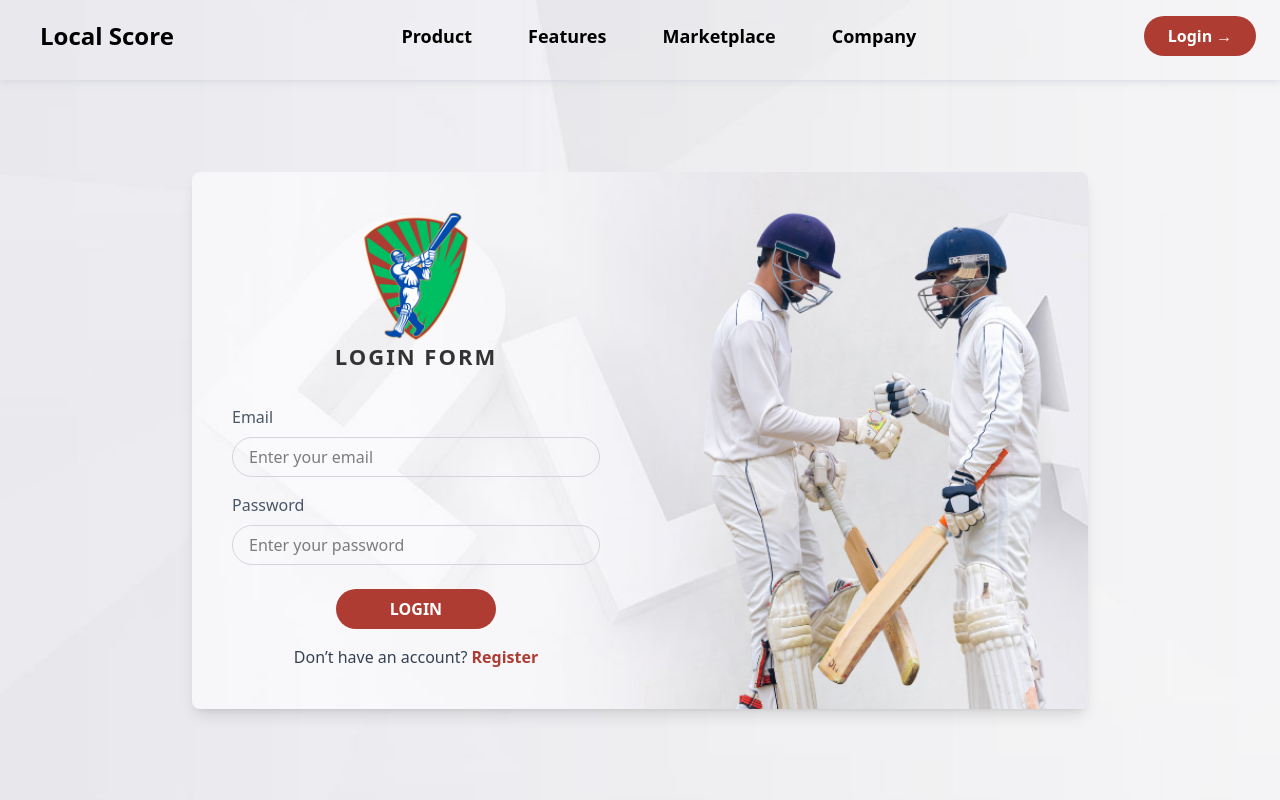
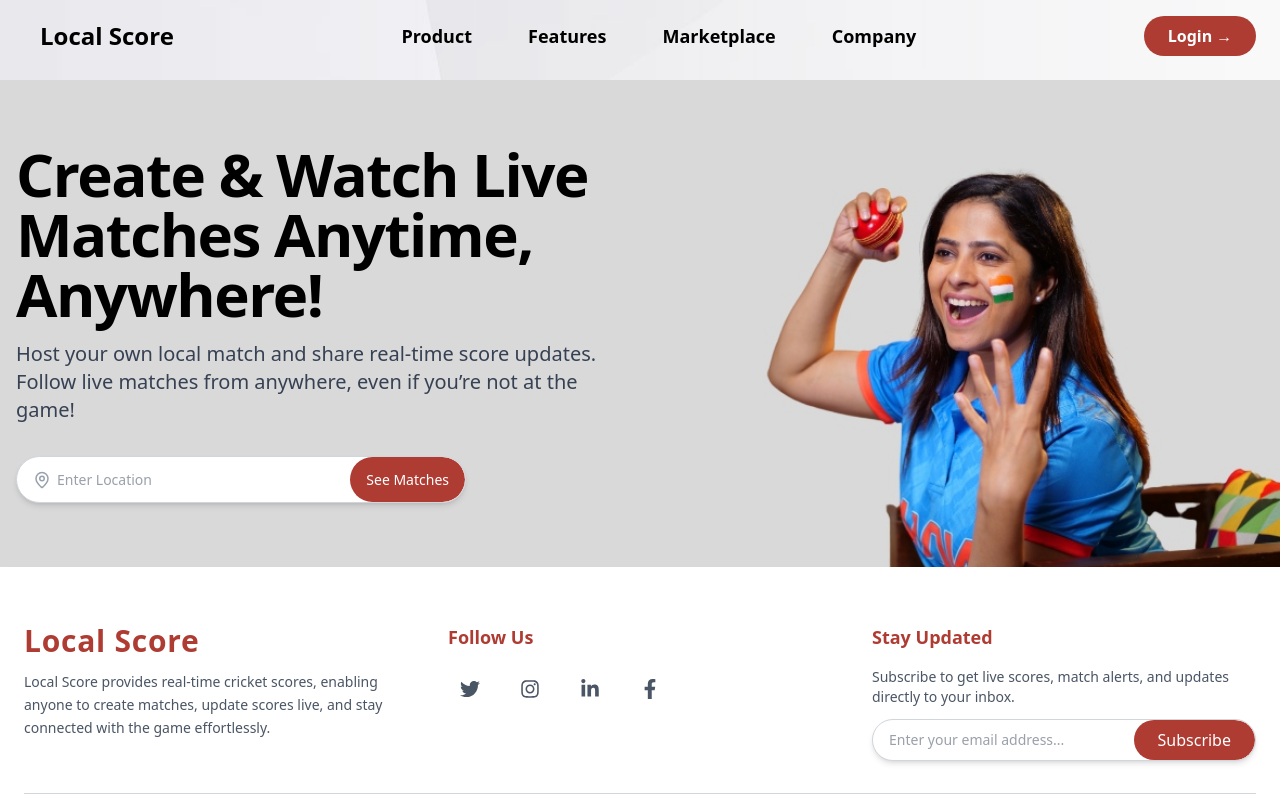
Before and after one commit to AkulaVishnuVardhanReddy/local-score-frontend, a React (Vite) app: page / in a window 1280 px wide. Shown: the top 800 px of the page. Built offline with nearby package versions, Linux system fonts and the light colour scheme; a web font is replaced by a local one.

Commit message:
Home Section Completed

```diff
--- a/package.json
+++ b/package.json
@@ -12,6 +12,7 @@
   "dependencies": {
     "@tailwindcss/vite": "^4.0.12",
     "axios": "^1.8.2",
+    "lucide-react": "^0.479.0",
     "react": "^19.0.0",
     "react-dom": "^19.0.0",
     "react-icons": "^5.5.0",
--- a/src/App.jsx
+++ b/src/App.jsx
@@ -3,6 +3,7 @@ import RegistrationForm from "./Components/Authentication/RegistrationForm";
 import LoginForm from "./Components/Authentication/LoginForm";
 import HomeLayout from "./Components/Layouts/HomeLayout";
 import OtpVerification from "./Components/Authentication/OtpVerification";
+import HeroSection from "./Components/HeroSection";
 
 function App() {
   return (
@@ -10,7 +11,7 @@ function App() {
       <Routes>
         {/* Public Routes (Before Login) */}
         <Route path="/" element={<HomeLayout />}>
-          <Route index element={<LoginForm />} />
+          <Route index element={<HeroSection/>} />
           <Route path="login" element={<LoginForm />} />
           <Route path="register" element={<RegistrationForm />} />
           <Route path="verify-email" element={<OtpVerification />} />
--- a/src/Components/Authentication/OtpVerification.jsx
+++ b/src/Components/Authentication/OtpVerification.jsx
@@ -82,11 +82,15 @@ const OtpVerification = () => {
     const otpString = otp.join(""); // Join OTP array to a string for submission
     try {
       console.log(otpString);
-      const { data } = await axios.post("http://localhost:8080/api/verify-otp", { otp: otpString });
+      const { data } = await axios.post(
+        "http://localhost:8080/api/verify-otp",
+        { otp: otpString }
+      );
       setMessage("OTP Verified Successfully!");
       console.log("Success:", data);
     } catch (error) {
-      const errorMsg = error.response?.data?.message || "OTP verification failed! Try again.";
+      const errorMsg =
+        error.response?.data?.message || "OTP verification failed! Try again.";
       setMessage(errorMsg);
       console.error("Error:", errorMsg);
     }
@@ -137,13 +141,46 @@ const OtpVerification = () => {
               >
                 <span className="relative z-10">Verify</span>
               </button>
-              {message && <p className="mt-4 text-center text-sm font-semibold text-red-600">{message}</p>}
+              {message && (
+                <p className="mt-4 text-center text-sm font-semibold text-red-600">
+                  {message}
+                </p>
+              )}
               <div className="mt-6 flex items-center justify-center">
                 {!canResend && (
                   <div className="timer-container flex items-center space-x-4">
-                    <p className="text-gray-700 text-lg font-semibold">You can request a new OTP in</p>
-                    <div className="timer-circle p-1 w-12 h-12 flex items-center justify-center rounded-full border-1 border-black text-black text-lg">
-                      {timer}
+                    <p className="text-gray-700 text-lg font-semibold">
+                      You can request a new OTP in
+                    </p>
+                    <div className="relative w-12 h-12">
+                      <svg
+                        className="absolute inset-0 w-full h-full"
+                        viewBox="0 0 40 40"
+                      >
+                        <circle
+                          cx="20"
+                          cy="20"
+                          r="18"
+                          stroke="#ae3c33"
+                          strokeWidth="3"
+                          fill="none"
+                        />
+                        <circle
+                          cx="20"
+                          cy="20"
+                          r="18"
+                          stroke="#d1d5db"
+                          strokeWidth="3"
+                          fill="none"
+                          strokeDasharray="113"
+                          strokeDashoffset={(113 * timer) / 45}
+                          strokeLinecap="round"
+                          className="transition-all duration-1000 ease-linear"
+                        />
+                      </svg>
+                      <div className="absolute inset-0 flex items-center justify-center text-black text-lg font-semibold">
+                        {timer}
+                      </div>
                     </div>
                   </div>
                 )}
--- /dev/null
+++ b/src/Components/HeroSection.jsx
@@ -0,0 +1,63 @@
+import React, { useEffect, useState } from "react";
+import { MapPin } from "lucide-react";
+import heroBg from "../assets/hero_bg.jpg"; // Ensure the correct path is correct
+
+const HeroSection = () => {
+  const [isLargeScreen, setIsLargeScreen] = useState(window.innerWidth >= 1024);
+
+  useEffect(() => {
+    const mediaQuery = window.matchMedia("(min-width: 1024px)");
+    const handleResize = () => setIsLargeScreen(mediaQuery.matches);
+
+    mediaQuery.addEventListener("change", handleResize);
+    return () => mediaQuery.removeEventListener("change", handleResize);
+  }, []);
+
+  return (
+    <div>
+      <section
+        className="min-h-[60vh] flex items-center w-full"
+        style={
+          isLargeScreen
+            ? {
+                backgroundImage: `url(${heroBg})`,
+                backgroundSize: "cover",
+                backgroundPosition: "center",
+              }
+            : {}
+        }
+      >
+        <div className="grid max-w-screen-xl px-4 mx-auto lg:gap-8 xl:gap-0 lg:grid-cols-12 items-center w-full">
+          <div className="mr-auto py-8 place-self-center lg:col-span-6 lg:py-16 p-6 rounded-lg lg:bg-transparent lg:p-0 w-full">
+            <h1 className="max-w-2xl mb-4 text-3xl font-bold tracking-tight leading-none md:text-5xl xl:text-6xl text-black">
+              Create & Watch Live Matches Anytime, Anywhere!
+            </h1>
+            <p className="max-w-2xl mb-6 font-light text-gray-700 lg:mb-8 md:text-lg lg:text-xl">
+              Host your own local match and share real-time score updates.
+              Follow live matches from anywhere, even if you’re not at the game!
+            </p>
+
+            <div className="flex items-center bg-white border border-gray-300 rounded-full overflow-hidden shadow-md focus-within:shadow-lg transition-all duration-300 max-w-[450px] min-h-[45px]">
+              {/* Icon inside Input */}
+              <div className="relative flex items-center flex-grow">
+                <MapPin className="absolute left-4 text-gray-400" size={18} />
+                <input
+                  type="text"
+                  placeholder="Enter Location"
+                  className="w-full pl-10 pr-2 py-2 text-sm text-gray-700 border-none focus:outline-none focus:ring-0"
+                />
+              </div>
+
+              {/* Button */}
+              <button className="ml-auto flex items-center min-h-[45px] space-x-1 bg-[#ae3c33] text-white px-4 py-2 font-medium rounded-full hover:bg-[#911f1b] transition-all duration-300 transform hover:scale-105">
+                <span className="text-sm">See Matches</span>
+              </button>
+            </div>
+          </div>
+        </div>
+      </section>
+    </div>
+  );
+};
+
+export default HeroSection;
--- a/src/Components/HomeHeader.jsx
+++ b/src/Components/HomeHeader.jsx
@@ -32,7 +32,7 @@ const HomeHeader = () => {
         <div className="flex items-center">
           {/* Mobile Menu Button */}
           <button
-            className="md:hidden text-xl transition-transform duration-500 hover:text-[#ae3c33]" // Slower transition for button
+            className="lg:hidden text-xl transition-transform duration-500 hover:text-[#ae3c33]" // Slower transition for button
             onClick={toggleSidebar} // Toggle sidebar on click
           >
             <FaBars /> {/* Hamburger icon from React Icons */}
@@ -73,7 +73,7 @@ const HomeHeader = () => {
         </div>
 
         {/* Nav Links: Display only on medium and larger screens */}
-        <ul className="hidden md:flex space-x-8 font-semibold">
+        <ul className="hidden lg:flex space-x-8 font-semibold">
           {["Product", "Features", "Marketplace", "Company"].map((item, index) => (
             <li key={index}>
               <a
--- a/tailwind.config.js
+++ b/tailwind.config.js
@@ -2,6 +2,7 @@ module.exports = {
     content: ["./src/**/*.{js,jsx,ts,tsx}"],
     theme: {
       extend: {
+
         fontFamily: {
         muli: ['Muli', 'sans-serif'],
       },
@@ -9,3 +10,51 @@ module.exports = {
     },
     plugins: [],
   };
+
+
+  tailwind.config = {
+    darkMode: 'class',
+    theme: {
+      extend: {
+        colors: {
+          primary: {"50":"#eff6ff","100":"#dbeafe","200":"#bfdbfe","300":"#93c5fd","400":"#60a5fa","500":"#3b82f6","600":"#2563eb","700":"#1d4ed8","800":"#1e40af","900":"#1e3a8a","950":"#172554"}
+        }
+      },
+      fontFamily: {
+        'body': [
+      'Inter',
+      'ui-sans-serif',
+      'system-ui',
+      '-apple-system',
+      'system-ui',
+      'Segoe UI',
+      'Roboto',
+      'Helvetica Neue',
+      'Arial',
+      'Noto Sans',
+      'sans-serif',
+      'Apple Color Emoji',
+      'Segoe UI Emoji',
+      'Segoe UI Symbol',
+      'Noto Color Emoji'
+    ],
+        'sans': [
+      'Inter',
+      'ui-sans-serif',
+      'system-ui',
+      '-apple-system',
+      'system-ui',
+      'Segoe UI',
+      'Roboto',
+      'Helvetica Neue',
+      'Arial',
+      'Noto Sans',
+      'sans-serif',
+      'Apple Color Emoji',
+      'Segoe UI Emoji',
+      'Segoe UI Symbol',
+      'Noto Color Emoji'
+    ]
+      }
+    }
+  }
```
Also changed, not shown: src/assets/hero_bg.jpg (added), 1 other file (tests, documents, lock files or other folders).
